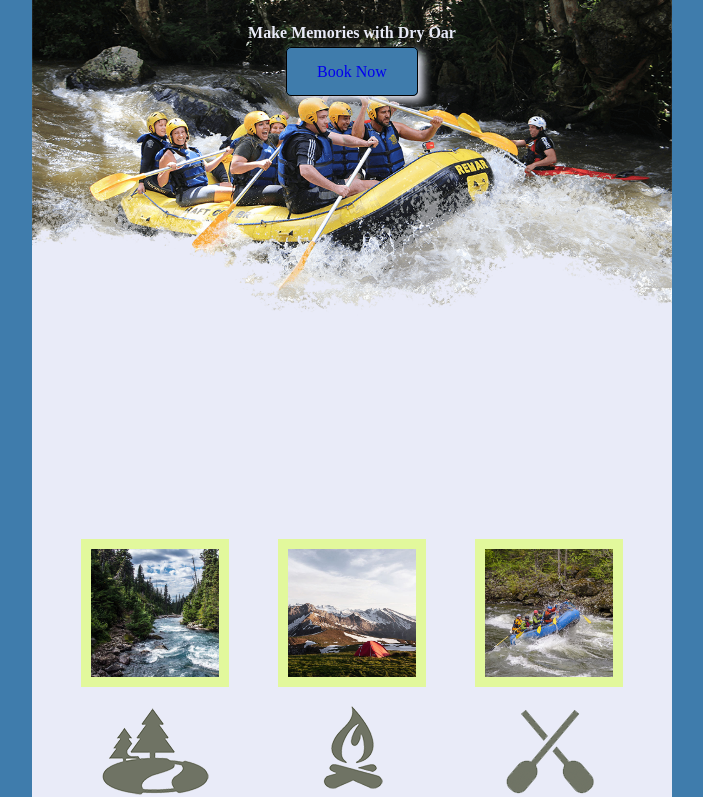
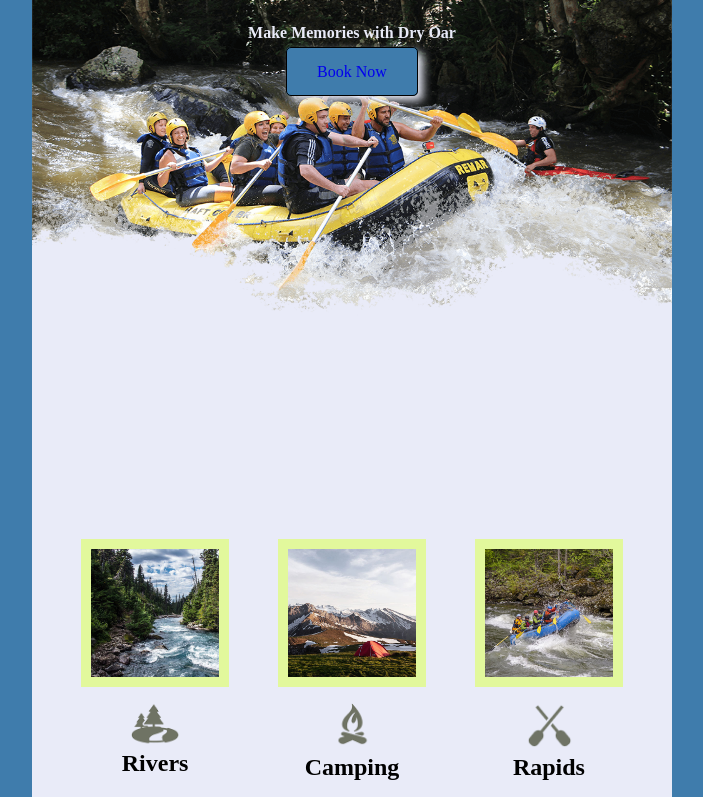
Before and after one commit to FinneganTheFine/finneganthefine.github.io, a plain HTML site: page wwr/index.html in a window 1280 px wide. Shown: the part 175-972 px from the top of the page, without its empty margins (288-991 px from the left). Drawn offline with Linux system fonts and the light colour scheme.

Commit message:
BREAKING THINGS

```diff
--- a/wwr/styles/style.css
+++ b/wwr/styles/style.css
@@ -141,6 +141,7 @@ footer h3:hover{
 }
 .icon{
     padding-top:10px;
+    width:33%
 }
 .msg p{
     padding-bottom:15px;
```
